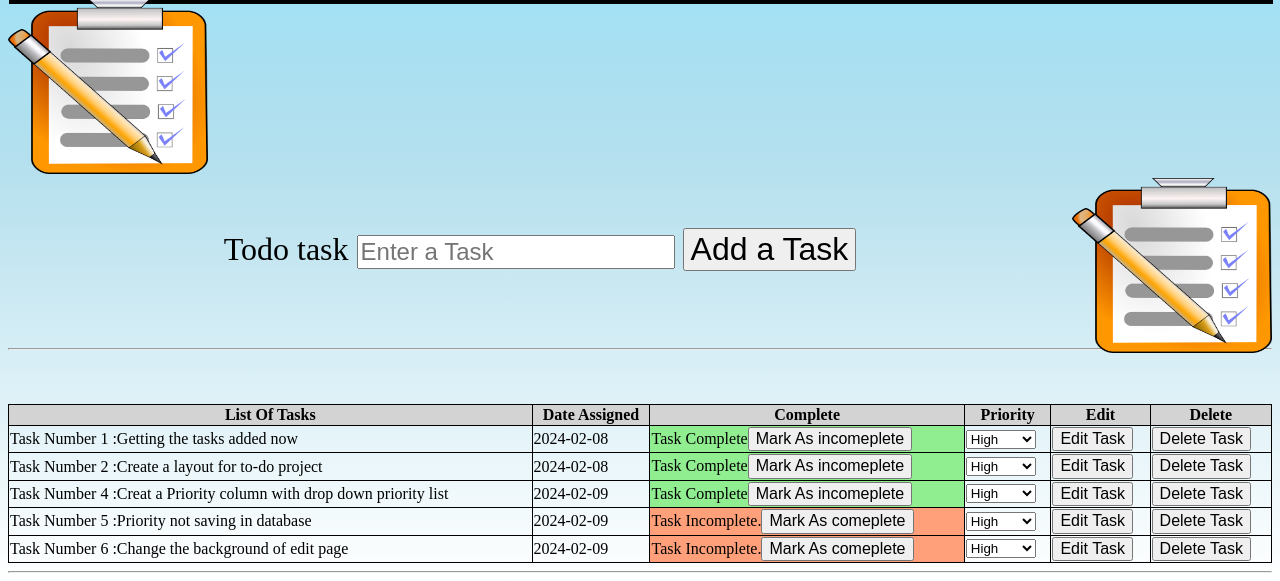
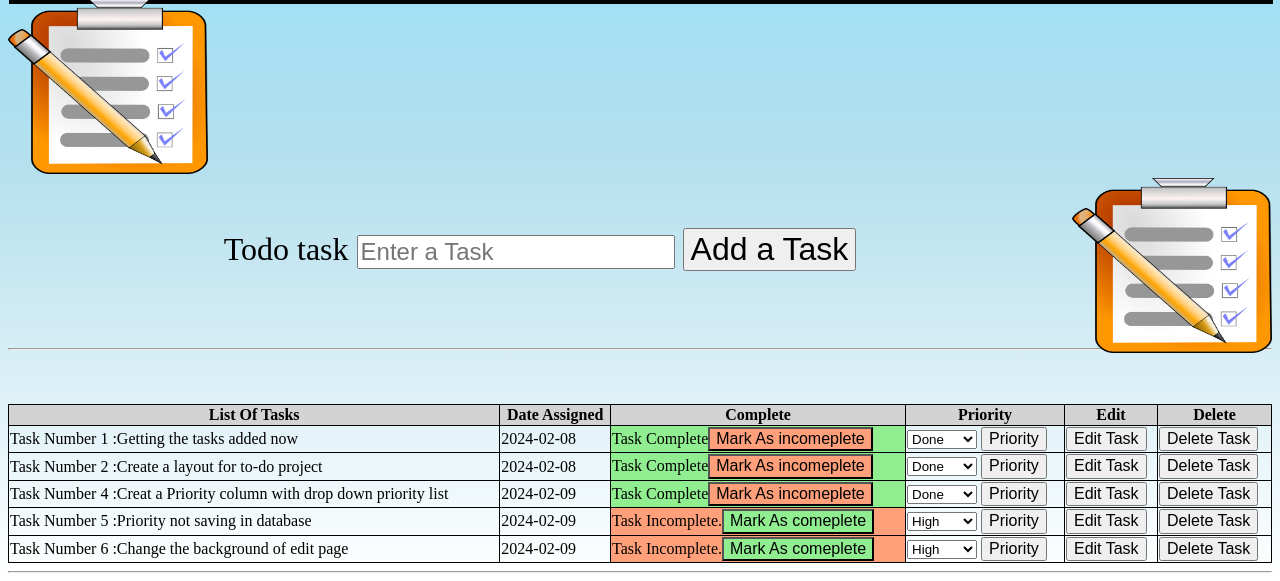
Before and after one commit to Adig0902/To-Do-app, a Flask app: page / in a window 1280 px wide. Shown: the part 235-816 px from the top of the page. Run offline with Flask 3, Linux system fonts and the light colour scheme; data comes from the database, SQL or seed files in the repository; both versions use the stored data as it was after the commit.

Commit message:
on index file added save feature for piority drop down

```diff
--- a/website/static/style.css
+++ b/website/static/style.css
@@ -98,6 +98,6 @@ tr:nth-child(even) {
 .snap{
   background-color:lightsalmon;
 }
-.edit + body{
-  background-color: aquamarine;
+.edit{
+  background-color: rgb(195, 15, 177) !important;
 }
--- a/website/templates/index.html
+++ b/website/templates/index.html
@@ -46,18 +46,20 @@
         <td>Task Number {{todo.id}}  :{{todo.task}}  </td>
         <td>{{todo.date_created.strftime('%Y-%m-%d')}}</td>
         {% if todo.complete == False %}
-        <td class="snap">Task Incomplete.<a href = "/update/{{todo.id}}"><button type="submit">Mark As comeplete</button></a></td>
+        <td class="snap">Task Incomplete.<a href = "/update/{{todo.id}}"><button class="complete">Mark As comeplete</button></a></td>
         {% else %}
-        <td class="complete"> Task Complete<a href = "/update/{{todo.id}}"><button type="submit">Mark As incomeplete</button></a></td>
+        <td class="complete"> Task Complete<a href = "/update/{{todo.id}}"><button class="snap" type="submit">Mark As incomeplete</button></a></td>
         {% endif %}
         <td>
-            <!-- Add a dropdown or radio buttons for priority -->
+            <form action="/update_priority/{{todo.id}}" method="post">
             <select name="priority" id="priority-{{ todo.id }}">
-                <option class= high value="high">High</option>
-                <option value="medium">Medium</option>
-                <option value="low">Low</option>
-                <option value="low">Done</option>
+                <option class= high value="high"{% if todo.priority=="high" %}selected {% endif %}>High</option>
+                <option value="medium"{% if todo.priority=="medium" %} selected {% endif %}>Medium</option>
+                <option value="low"{% if todo.priority =="low"%} selected {% endif %}>Low</option>
+                <option value="done"{% if todo.priority == "done"%} selected {% endif %}>Done</option>
             </select>
+            <button type="submit">Priority</button>
+        </form>
     <td><a href="/edit/{{todo.id}}"> <button type="submit">Edit Task</button></a></td>
     <td class="delete"><a href="/delete/{{todo.id}}"><button type="submit">Delete Task</button></a></td>
 
--- a/website/views.py
+++ b/website/views.py
@@ -46,11 +46,11 @@ def edit(todo_id):
         return redirect(url_for("my_view.home"))
     return render_template('edit.html',todo=todo)
 
-@my_view.route('/update_priority/<int:todo_id>', methods=['POST'])
+@my_view.route('/update_priority/<int:todo_id>', methods=['GET','POST'])
 def update_priority(todo_id):
     todo = Todo.query.get(todo_id)
     new_priority = request.form.get('priority')  # Get the selected priority from the form
     # Update the priority in the database
     todo.priority = new_priority
     db.session.commit()
-    return redirect(url_for('index'))  # Redirect back to the main page
+    return redirect(url_for("my_view.home"))  # Redirect back to the main page
```
Also changed, not shown: instance/db.sqlite.
